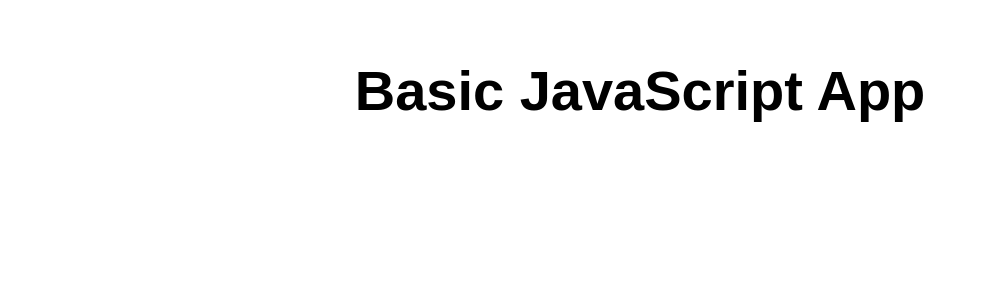
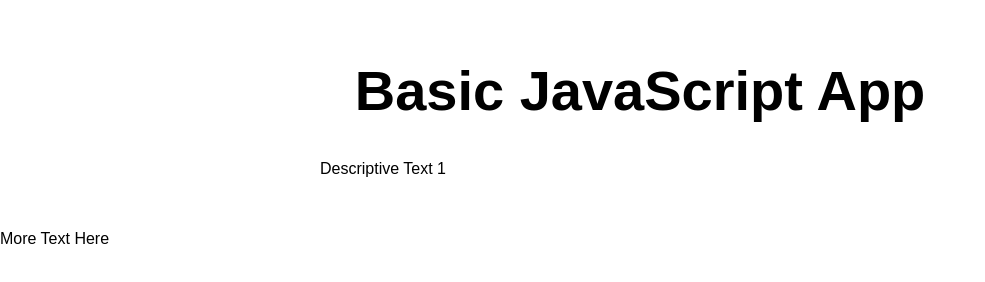
Before and after one commit to luterbach/static-web-app1, a website: page src/index.html in a window 1280 px wide. Shown: the whole page, without its empty margins (0-985 px from the left). Drawn offline with Linux system fonts and the light colour scheme.

Commit message:
Update index.html

```diff
--- a/src/index.html
+++ b/src/index.html
@@ -11,7 +11,9 @@
 <body>
   <main>
     <h1>Basic JavaScript App</h1>
+    <p>Descriptive Text 1</p>
   </main>
+  <p>More Text Here</p>
 </body>
 
 </html>
```
